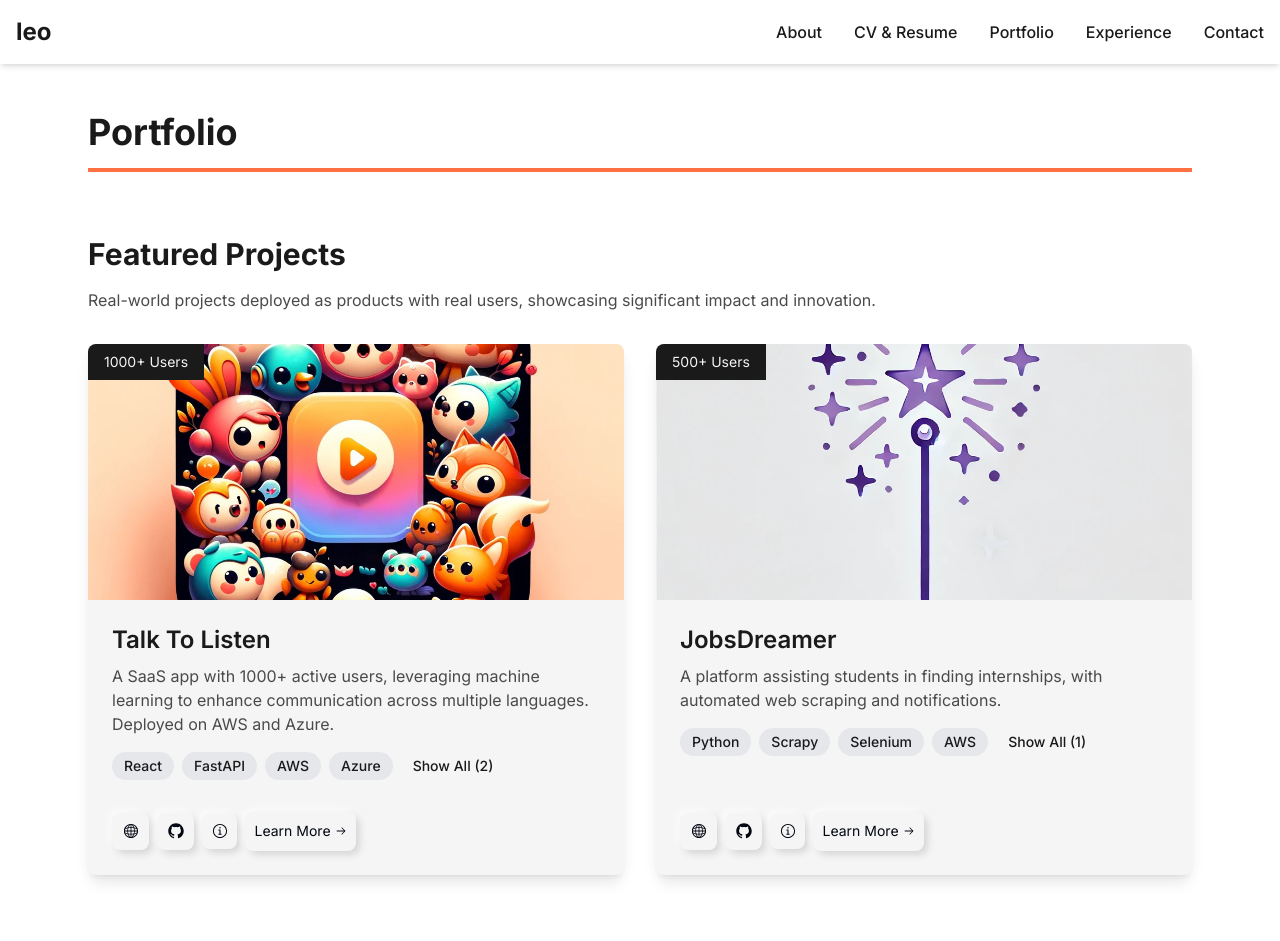
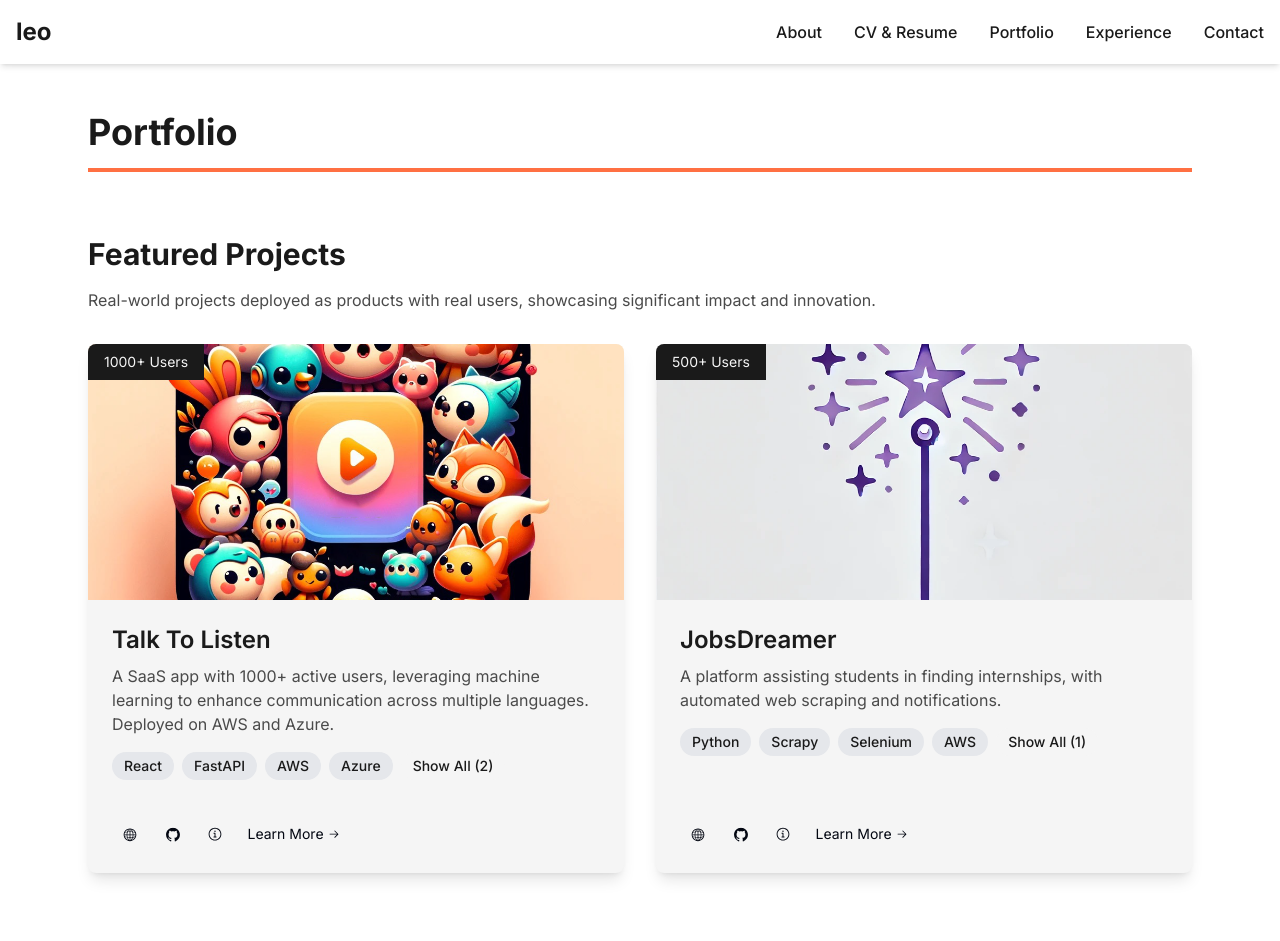
Before and after one commit to hieuminh65/mywebleo, a Next.js app: page /portfolio in a window 1280 px wide. Shown: the top 941 px of the page. Built offline with nearby package versions, Linux system fonts and the light colour scheme.

Commit message:
Change Portfolio Icon Card Effect

```diff
--- a/src/app/portfolio/_components/styles/card.css
+++ b/src/app/portfolio/_components/styles/card.css
@@ -1,39 +1,35 @@
 /* Custom Button Style (Without grid layout) */
 .btn {
   @apply flex items-center justify-center rounded-lg cursor-pointer transition-transform duration-500;
-  background: #f5f5f5; /* Assuming off-white is #f5f5f5 */
-  padding: 0.6em; /* Reduced padding */
-  box-shadow: 4px 4px 8px -1px rgba(0, 0, 0, 0.15),
-    -4px -4px 8px -1px rgba(255, 255, 255, 0.7);
-  border: 1px solid transparent;
+  padding: 0.6em;
+  transform: translateY(0.3em);
 }
 
 .btn:hover {
-  box-shadow: inset 3px 3px 5px -1px rgba(0, 0, 0, 0.2),
-    inset -3px -3px 5px -1px rgba(255, 255, 255, 0.7),
-    -0.5px -0.5px 0 rgba(255, 255, 255, 1), 0.5px 0.5px 0 rgba(0, 0, 0, 0.15),
-    0px 8px 8px -8px rgba(0, 0, 0, 0.05);
-  border: 1px solid rgba(0, 0, 0, 0.1);
-  transform: translateY(0.3em);
+  box-shadow: 4px 4px 8px rgba(0, 0, 0, 0.2);
+  transform: none;
 }
 
 .btn svg {
   @apply transition-transform duration-500;
-  width: 1rem; /* Smaller icon size */
+  width: 1rem;
   height: 1rem;
+  transform: scale(0.9);
   fill: theme("colors.off-black");
 }
 
 .btn:hover svg {
-  transform: scale(0.9);
+  transform: none;
   fill: theme("colors.off-black");
 }
 
 .btn .w-3.h-3 {
-  width: 0.75rem; /* Arrow icon size */
+  width: 0.75rem;
   height: 0.75rem;
+  transform: translateX(-0.25rem);
+  margin-left: 0.5rem;
 }
 
 .btn:hover .w-3.h-3 {
-  transform: translateX(0.25rem); /* Move the arrow slightly on hover */
+  transform: none;
 }
```
